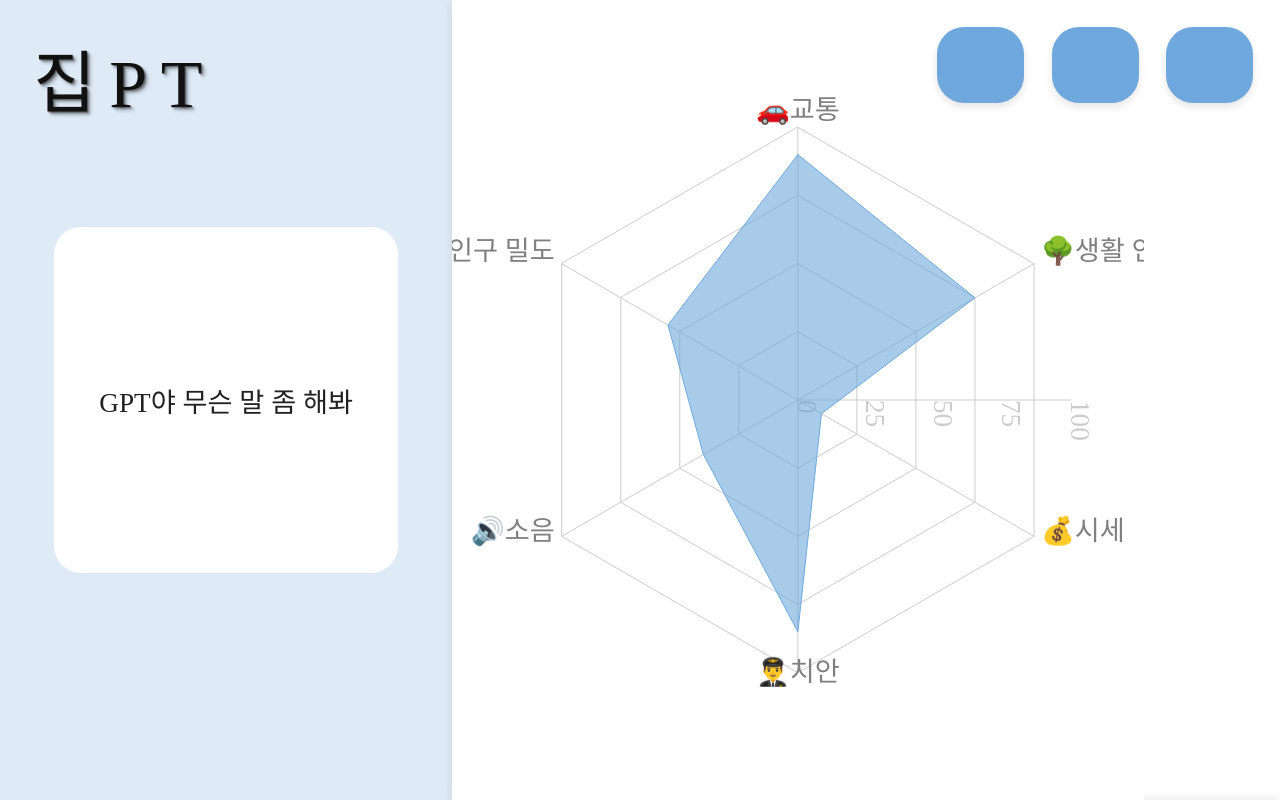
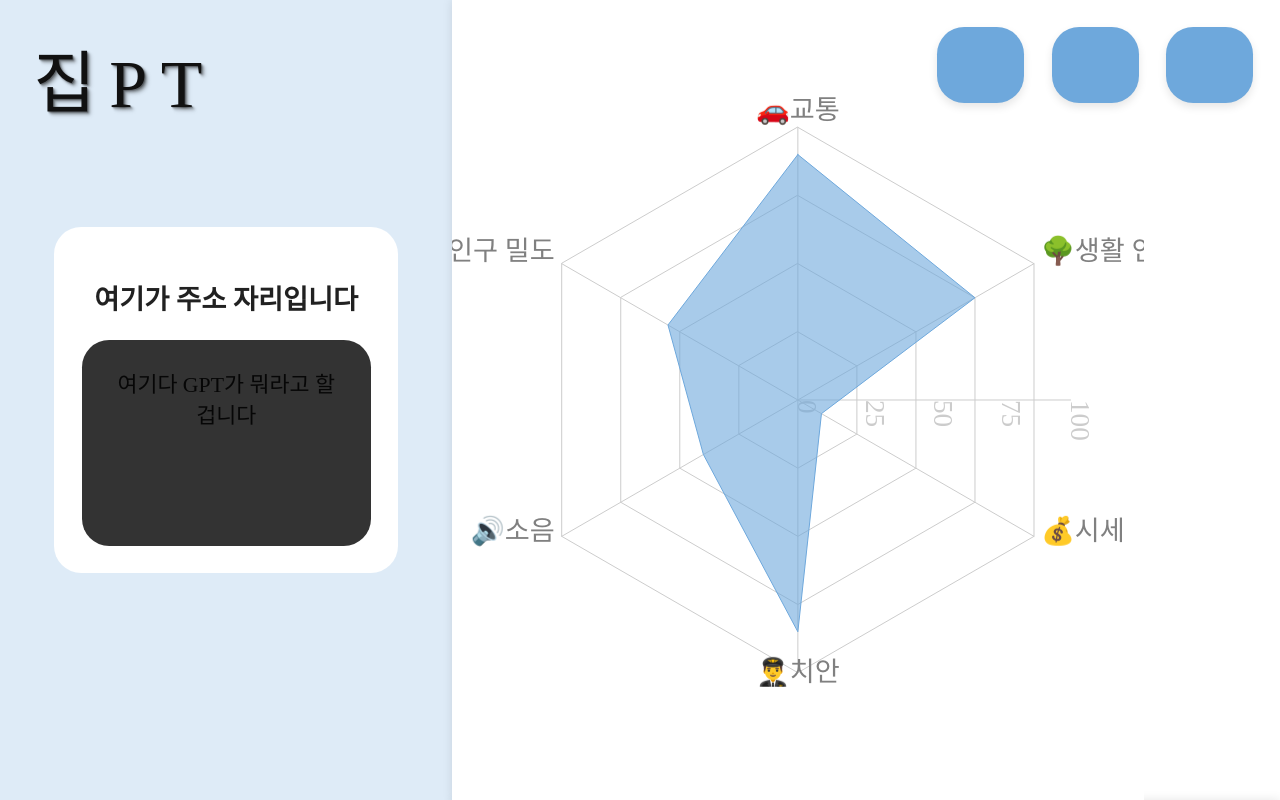
Before and after one commit to kingdonghae/aicc-second, a React (Vite) app in the folder frontend/: page /infodetail in a window 1280 px wide. Built offline with nearby package versions, Linux system fonts and the light colour scheme; no server answers; some icons are missing; a web font is replaced by a local one.

Commit message:
마커 리렌더링 오류 고치는 중 | address 전달

```diff
--- a/frontend/src/pages/infodetail/components/InfoGPT.jsx
+++ b/frontend/src/pages/infodetail/components/InfoGPT.jsx
@@ -1,10 +1,12 @@
 import React from 'react'
 
 const InfoGPT = () => {
+
   return (
     <div className='gpt-background'>
         <div className='gpt-box'>
-            GPT야 무슨 말 좀 해봐
+          <h2>여기가 주소 자리입니다</h2>
+          <div className='gpt-talk'>여기다 GPT가 뭐라고 할 겁니다</div>
         </div>
     </div>
   )
--- a/frontend/src/pages/map/MapPage.jsx
+++ b/frontend/src/pages/map/MapPage.jsx
@@ -58,7 +58,8 @@ const MapPage = () => {
 
             <div className="preview-box">
                 <DetailPreview
-                    isDrag={isDrag} />
+                    isDrag={isDrag}
+                    address={address} />
             </div>
         </div>
     );
--- a/frontend/src/pages/map/components/DetailPreview.jsx
+++ b/frontend/src/pages/map/components/DetailPreview.jsx
@@ -1,14 +1,15 @@
-import {useNavigation} from "@/hook/useNavigation.js";
+import { useNavigation } from "@/hook/useNavigation.js";
 
-const DetailPreview = ({ isDrag }) => {
+const DetailPreview = ({ isDrag, address }) => {
     const { goInfoDetail } = useNavigation();
+
     return (
         <div className={`preview-popup ${isDrag ? 'drag' : ''}`}>
             <div className='preview-text-frame'>
-                <p>이건 주소입니다. 주소가 너무 길면 다음으로 넘어가게 해뒀어요. 단어별로 뜯었는데 별로일까요</p>
-                <h3>이 곳은..</h3>
+            <h3>입력한 주소</h3>
+                <p>{address}</p>
                 <div id='preview-text'>시끄럽군요.<br /> 이사는 어때요?</div>
-                <button id='detail-move'  onClick={goInfoDetail}>상세 보기</button>
+                <button id='detail-move'  onClick={ goInfoDetail }>상세 보기</button>
             </div>
         </div>
     )
--- a/frontend/src/pages/map/components/Marker.jsx
+++ b/frontend/src/pages/map/components/Marker.jsx
@@ -12,7 +12,22 @@ const Marker = ({ map, center, category }) => {
     const clustererRef = useRef(null);
 
     useEffect(() => {
-        if (!map || !center || !category) return;
+        if(!map || !category || !clustererRef.current) return;
+
+        const allMarkers = Object.values(markersRef.current).flat();
+
+        allMarkers.forEach(marker => {
+            const visible = category[marker.category];
+            marker.setMap(visible? map : null);
+        });
+
+        clustererRef.current.clear();
+        const visibleMarkers = allMarkers.filter(marker => category[marker.category]);
+        clustererRef.current.addMarkers(visibleMarkers);
+    }, [category]);
+
+    useEffect(() => {
+        if (!map || !center) return;
         const ps = new window.kakao.maps.services.Places();
 
         Object.keys(markersRef.current).forEach((key) => {
@@ -20,14 +35,13 @@ const Marker = ({ map, center, category }) => {
             markersRef.current[key] = [];
         });
 
-        if (clustererRef.current) {
-            clustererRef.current.clear();
-        }
+        if (!clustererRef.current) {
 
             const clusterer = new window.kakao.maps.MarkerClusterer({
-            map: map,
+                // map: map,
+                map,
                 averageCenter: true,
-            minLevel: 3 ,
+                minLevel: 3,
                 disableClickZoom: true,
             });
 
@@ -37,22 +51,25 @@ const Marker = ({ map, center, category }) => {
             });
 
             clustererRef.current = clusterer;
+        }
 
-        Object.entries(category).forEach(([key, isActive]) => {
-            if (!isActive || !CATEGORY_MAP[key]) return;
+        Object.entries(CATEGORY_MAP).forEach(([key, { code, image }]) => {
+            if (markersRef.current[key].length > 0) return;
 
-            ps.categorySearch(CATEGORY_MAP[key].code, (result, status) => {
+            ps.categorySearch(code,(result, status) => {
                 if (status !== kakao.maps.services.Status.OK) return;
 
                 const newMarkers = result.map((place) => {
                     const marker = new window.kakao.maps.Marker({
-                        map,
+                        // map,
                         position: new window.kakao.maps.LatLng(place.y, place.x),
                         image: new window.kakao.maps.MarkerImage(
-                            CATEGORY_MAP[key].image,
+                            image,
                             new window.kakao.maps.Size(55, 55)
                         ),
                     });
+
+                    marker.category = key;
 
                     const overlay = new window.kakao.maps.CustomOverlay({
                         content: `<div class="custom-overlay"><strong>${place.place_name}</strong><br/>${place.road_address_name || place.address_name}</div>`,
@@ -69,17 +86,20 @@ const Marker = ({ map, center, category }) => {
                     });
                     kakao.maps.event.addListener(marker, 'click', () => {
                         fixed = !fixed;
-                        if (fixed) {
-                            overlay.setMap(map);
-                        } else {
-                            overlay.setMap(null);
-                        }
+                        overlay.setMap(fixed ? map : null);
+                        // if (fixed) {
+                        //     overlay.setMap(map);
+                        // } else {
+                        //     overlay.setMap(null);
+                        // }
                     });
+                    marker.setMap(map);
 
                     return marker;
                 });
-                newMarkers.forEach((m) => clusterer.addMarker(m));
+                // newMarkers.forEach((m) => clusterer.addMarker(m));
                 markersRef.current[key] = newMarkers;
+                clustererRef.current.addMarkers(newMarkers);
             }, { location: center, radius: DEFAULT_RADIUS });
         });
 
@@ -88,7 +108,7 @@ const Marker = ({ map, center, category }) => {
             Object.keys(markersRef.current).forEach((key) => (markersRef.current[key] = []));
             if (clustererRef.current) clustererRef.current.clear();
         };
-    }, [map, center, category]);
+    }, [map, center]);
 
     return null;
 };
--- a/frontend/src/styles/Board.css
+++ b/frontend/src/styles/Board.css
@@ -177,7 +177,7 @@
   background-color: white;
   border-radius: 1rem;
   padding: 2rem 2.5rem 0.5rem 2.5rem;
-  height: 70%;
+  height: 22.5rem;
 }
 
  .board-table {
--- a/frontend/src/styles/InfoDetail.css
+++ b/frontend/src/styles/InfoDetail.css
@@ -76,11 +76,28 @@
     display: flex;
     justify-content: center;
     align-items: center;
+    flex-direction: column;
     background-color: white;
     border-radius: 1rem;
     width: 100%;
     height: 50%;
+    padding: 1rem;
 }
+
+.gpt-box h2 {
+    font-size: 1rem;
+}
+
+.gpt-talk {
+    background-color: #333;
+    width: 100%;
+    height: 100%;
+    border-radius: 1rem;
+    padding: 1rem;
+    font-size: 0.8rem;
+    word-wrap: break-word;
+}
+
 
 
 /* CustomLegend */
```
Lines whose indentation alone changed are shown as unchanged.
